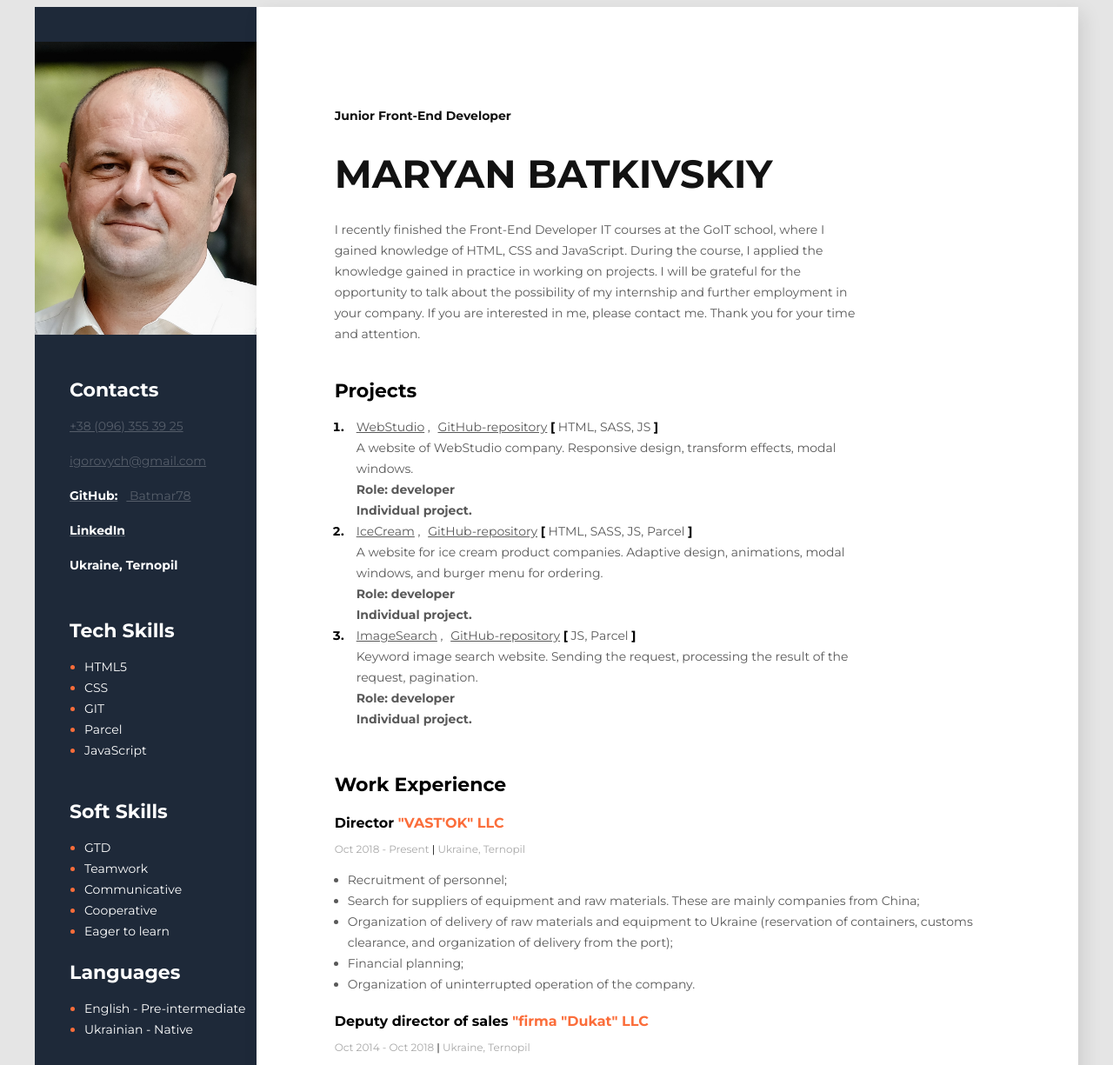
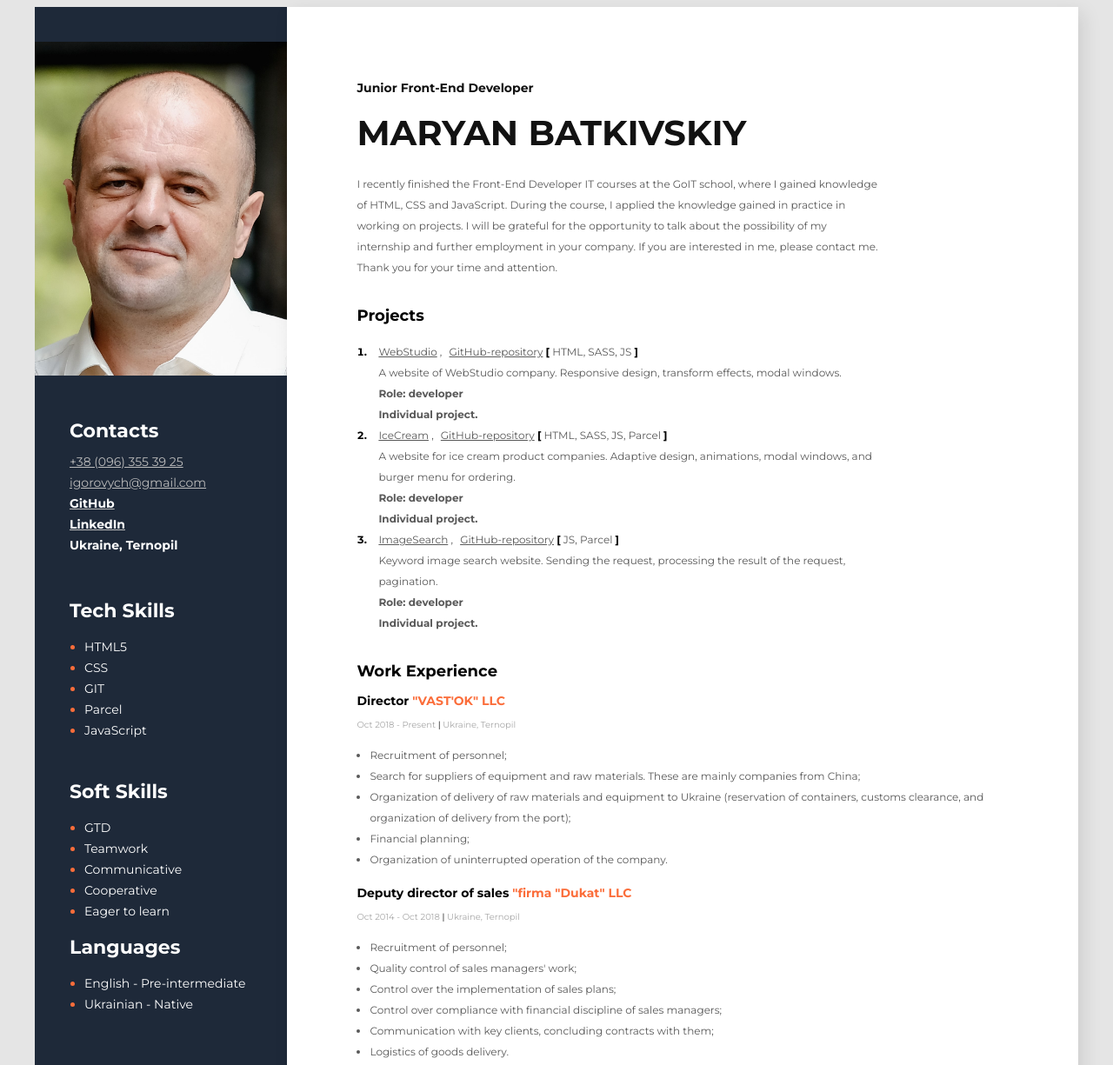
Before and after one commit to Batmar78/Maryan-Batkivskiy-Junior-Front-End-Developer, a plain HTML site: page index.html in a window 1280 px wide. Shown: the top 1225 px of the page at 87% size. Drawn offline with Linux system fonts and the light colour scheme.

Commit message:
correction

```diff
--- a/index.html
+++ b/index.html
@@ -202,12 +202,15 @@
         </div>
         <!--Education-->
         <div class="education">
-          <h3 class="title">EDUCATION</h3>
+          <h3 class="title">Education</h3>
+          <div class="school">
             <h4 class="educational-institution">IT school GoIT</h4>
             <h5 class="specialty">Front-End Developer</h5>
             <p class="period-study">
               Nov 2022 - Oct 2023 <span class="line">|</span> Ukraine
             </p>
+          </div>
+          <div class="school">
             <h4 class="educational-institution">
               Institute of Economics and Entrepreneurship
             </h4>
@@ -215,6 +218,7 @@
             <p class="period-study">
               Sep 1995 - May 2000 <span class="line">|</span> Ukraine, Ternopil
             </p>
+          </div>
         </div>
       </div>
       <!--Sidebar-->
@@ -236,7 +240,7 @@
             </p>
             <p>
               <a href="https://github.com/Batmar78" class="contact-link"
-                ><span class="contact-type">GitHub:</span> Batmar78</a
+                ><span class="contact-type">GitHub</span></a
               >
             </p>
             <p>
--- a/styles/styles.css
+++ b/styles/styles.css
@@ -5,6 +5,16 @@ html {
 body {
   font-family: "Montserrat", sans-serif;
   background-color: #e5e5e5;
+}
+
+h1,
+h2,
+h3,
+h4,
+h5,
+h6,
+p {
+  margin: 0;
 }
 
 img {
@@ -34,13 +44,13 @@ button {
 .main-content {
   background-color: #ffffff;
   box-shadow: 6px 6px 20px rgba(0, 0, 0, 0.1);
-  padding: 105px 90px;
+  padding: 85px 80px;
 }
 
 /* about styles  */
 
 .about {
-  margin-bottom: 40px;
+  margin-bottom: 30px;
 }
 
 .about-position {
@@ -49,22 +59,22 @@ button {
   font-size: 14px;
   line-height: 17px;
   color: #121212;
-  margin-bottom: 20px;
+  margin-bottom: 15px;
 }
 
 .about-name {
   font-style: normal;
   font-weight: 700;
-  font-size: 45px;
+  font-size: 40px;
   line-height: 55px;
   color: #121212;
-  margin-bottom: 25px;
+  margin-bottom: 20px;
 }
 
 .about-description {
   font-style: normal;
   font-weight: 400;
-  font-size: 14px;
+  font-size: 12px;
   line-height: 24px;
   color: #595959;
   width: 600px;
@@ -73,13 +83,13 @@ button {
 /* project styles  */
 
 .projects {
-  margin-bottom: 50px;
+  margin-bottom: 30px;
 }
 
 .title {
   font-style: normal;
   font-weight: 700;
-  font-size: 22px;
+  font-size: 18px;
   line-height: 27px;
   color: #000000;
   margin-bottom: 10px;
@@ -93,7 +103,7 @@ button {
 .projects-item {
   font-style: normal;
   font-weight: 700;
-  font-size: 14px;
+  font-size: 12px;
   line-height: 24px;
   color: #000000;
 }
@@ -102,7 +112,7 @@ button {
 .project-link {
   font-style: normal;
   font-weight: 400;
-  font-size: 14px;
+  font-size: 12px;
   line-height: 24px;
   color: #595959;
 }
@@ -118,7 +128,7 @@ button {
 .project-brecket {
   font-style: normal;
   font-weight: 700;
-  font-size: 14px;
+  font-size: 12px;
   line-height: 24px;
   color: #000000;
 }
@@ -131,7 +141,7 @@ button {
   margin-left: 10px;
   font-style: normal;
   font-weight: 400;
-  font-size: 14px;
+  font-size: 12px;
   line-height: 24px;
   color: #595959;
 }
@@ -144,13 +154,13 @@ button {
 /* work styles  */
 
 .work {
-  margin-bottom: 45px;
+  margin-bottom: 30px;
 }
 
 .work-position {
   font-style: normal;
   font-weight: 700;
-  font-size: 16px;
+  font-size: 14px;
   line-height: 20px;
   color: #000000;
   margin-bottom: 10px;
@@ -159,7 +169,7 @@ button {
 .organization {
   font-style: normal;
   font-weight: 700;
-  font-size: 16px;
+  font-size: 14px;
   line-height: 20px;
   color: #fb6d3a;
 }
@@ -167,7 +177,7 @@ button {
 .period {
   font-style: normal;
   font-weight: 400;
-  font-size: 12px;
+  font-size: 10px;
   line-height: 15px;
   color: #a8a8a8;
   margin-bottom: 10px;
@@ -176,7 +186,7 @@ button {
 .line {
   font-style: normal;
   font-weight: 400;
-  font-size: 12px;
+  font-size: 10px;
   line-height: 15px;
   color: #000000;
 }
@@ -189,7 +199,7 @@ button {
 .work-list-item {
   font-style: normal;
   font-weight: 400;
-  font-size: 14px;
+  font-size: 12px;
   line-height: 24px;
   color: #595959;
 }
@@ -199,7 +209,11 @@ button {
   margin-bottom: 10px;
 }
 
-.educational_institution {
+.school {
+  margin-bottom: 10px;
+}
+
+.educational-institution {
   font-style: normal;
   font-weight: 700;
   font-size: 16px;
@@ -277,7 +291,7 @@ button {
   font-weight: 400;
   font-size: 14px;
   line-height: 24px;
-  color: #565e6a;
+  color: #bcbcbc;
 }
 
 .tech-skills-list,
```
Lines whose indentation alone changed are shown as unchanged.
